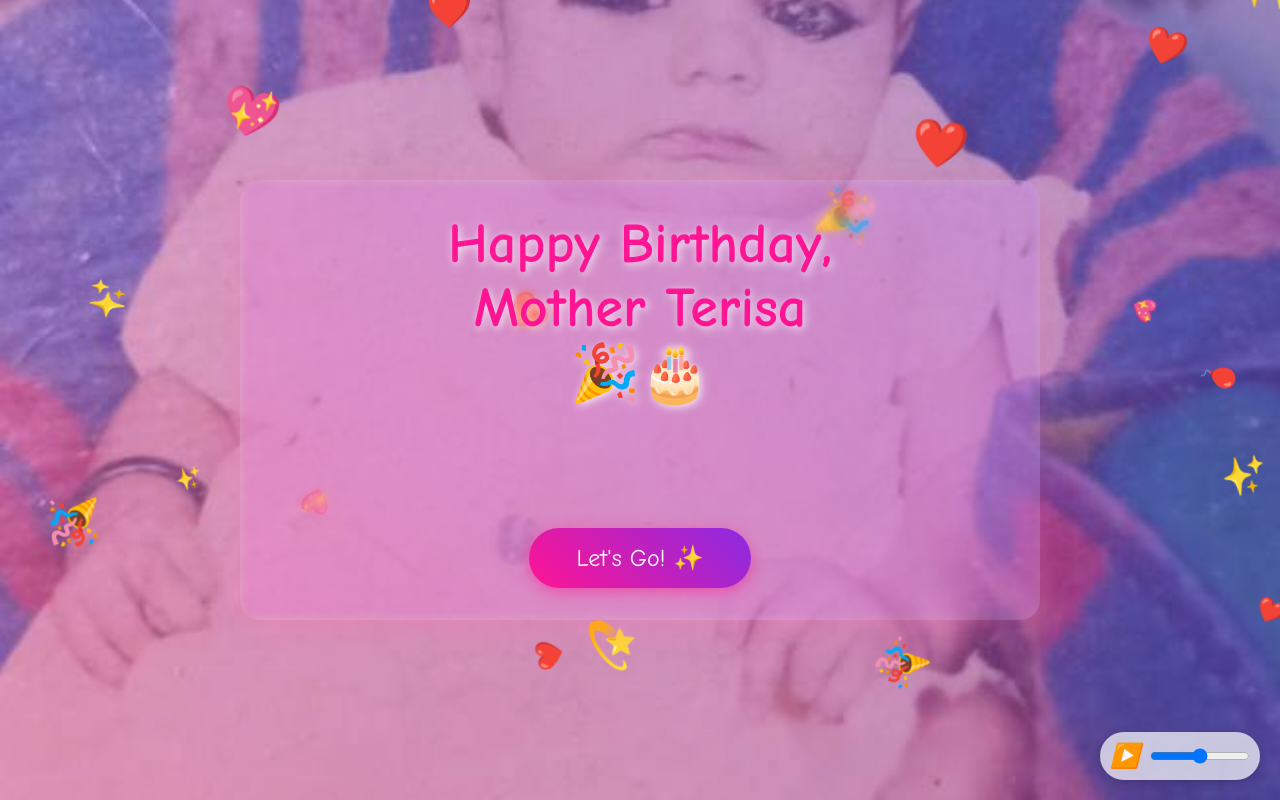
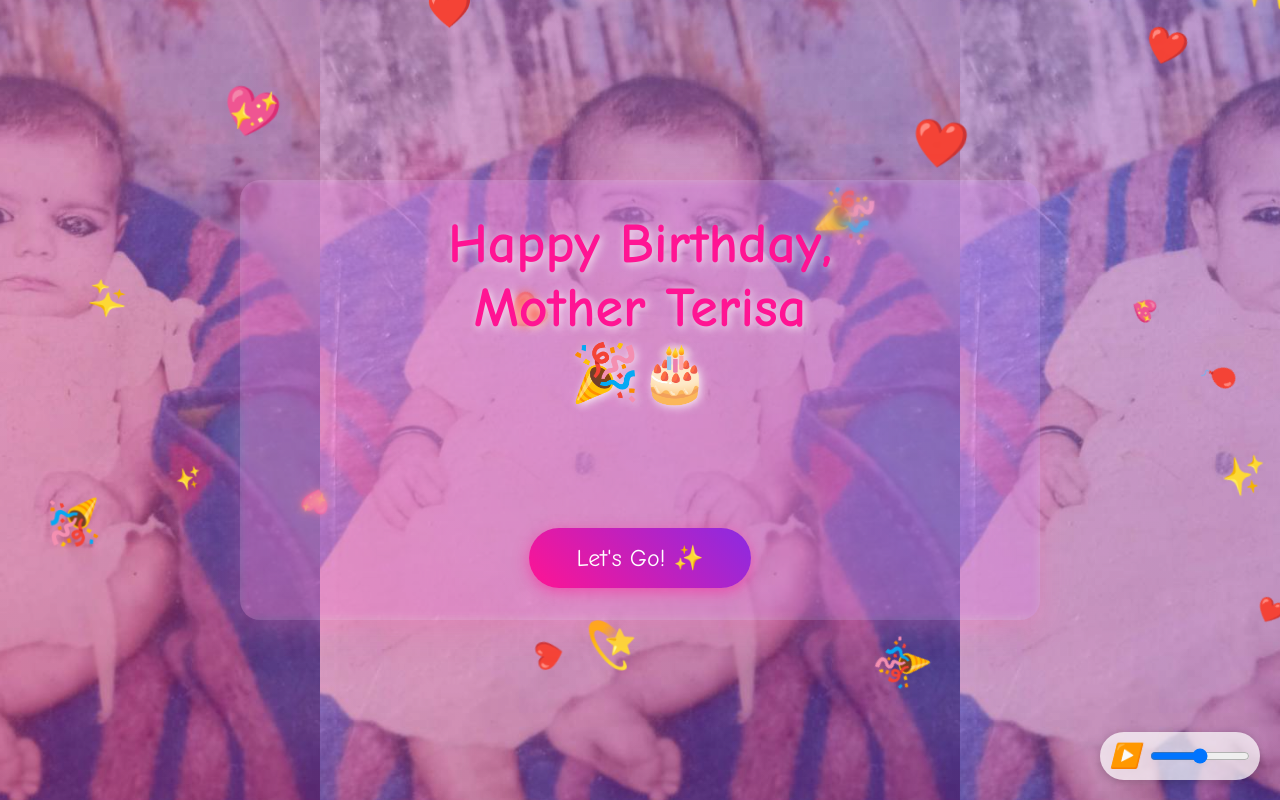
Before and after one commit to amanjarya1/happybirthdaybeta, a plain HTML site: page index.html in a window 1280 px wide. Shown: the top 800 px of the page. Drawn offline with nearby package versions, Linux system fonts and the light colour scheme.

Commit message:
Add files via upload

```diff
--- a/index.html
+++ b/index.html
@@ -78,7 +78,7 @@
       box-shadow: 0 6px 20px rgba(255, 20, 147, 0.7);
       background: linear-gradient(45deg, #8A2BE2, #FF1493);
     }
-     .audio-controls {
+    .audio-controls {
             position: fixed;
             bottom: 20px;
             right: 20px;
@@ -156,7 +156,7 @@
 
   <script src="https://cdnjs.cloudflare.com/ajax/libs/gsap/3.11.4/gsap.min.js"></script>
   <script>
-    const images = ['1.jpg', '2.jpg', '6.jpg', '7.jpg'];
+    const images = ['1.jpg','2.jpg','17.jpg','11.jpg','9.jpg','16.jpg'];
     let currentIndex = 0;
     const audio = document.getElementById('birthday-song');
 
@@ -164,7 +164,7 @@
       document.body.style.opacity = 0;
       setTimeout(() => {
         document.body.style.backgroundImage = `url('${images[currentIndex]}')`;
-        document.body.style.backgroundSize = '110%';
+        document.body.style.backgroundSize = '50%';
         document.body.style.opacity = 1;
         currentIndex = (currentIndex + 1) % images.length;
       }, 500);
```
Also changed, not shown: letter.html (+1 -1 lines), memorylane.html (+1 -1 lines).
